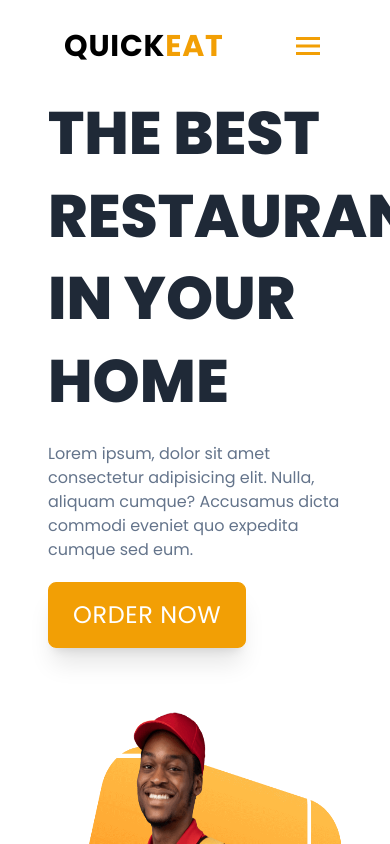
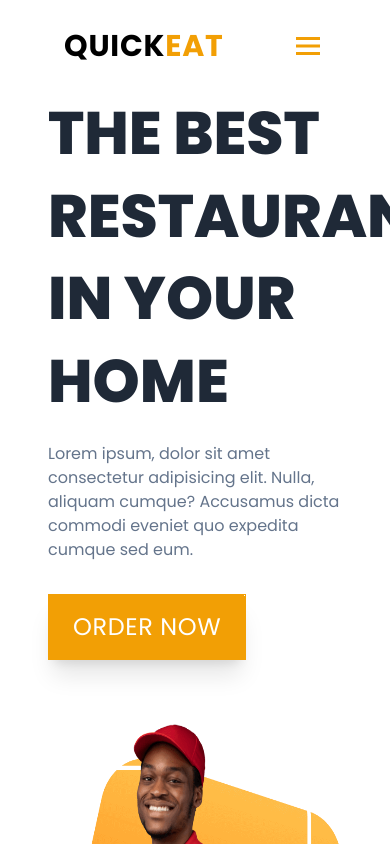
Before and after one commit to HasithKovinda/pizzify, a React (Vite) app: page / in a window 390 px wide. Shown: the top 844 px of the page. Built offline with nearby package versions, Linux system fonts and the light colour scheme.

Commit message:
add reuseable button component

```diff
--- a/src/UI/Hero.tsx
+++ b/src/UI/Hero.tsx
@@ -1,4 +1,5 @@
 import hero from "../asserts/hero.png";
+import Button from "../components/Button";
 
 function Hero() {
   return (
@@ -7,14 +8,12 @@ function Hero() {
         <h1 className="text-gray-800 text-6xl uppercase font-extrabold leading-snug">
           The Best Restaurants In Your Home
         </h1>
-        <p className="text-slate-500 mt-5">
+        <p className="text-slate-500 mt-5 mb-8">
           Lorem ipsum, dolor sit amet consectetur adipisicing elit. Nulla,
           aliquam cumque? Accusamus dicta commodi eveniet quo expedita cumque
           sed eum.
         </p>
-        <button className=" text-2xl btn text-white tracking-wide uppercase border border-primary py-4 px-6 mt-5 block rounded-lg hover:text-primary shadow-xl">
-          order now
-        </button>
+        <Button name="order now" />
       </div>
       <img
         src={hero}
--- /dev/null
+++ b/src/components/Button.tsx
@@ -0,0 +1,12 @@
+function Button({ name }: { name: string }) {
+  return (
+    <button
+      className=" text-2xl btn  text-white tracking-wide uppercase border border-primary py-4 px-6 hover:text-primary shadow-xl
+ focus:bg-yellow-500  focus:outline-none focus:ring focus:ring-yellow-500 focus:ring-offset-2 "
+    >
+      {name}
+    </button>
+  );
+}
+
+export default Button;
--- a/src/components/Favorite.tsx
+++ b/src/components/Favorite.tsx
@@ -1,5 +1,6 @@
 import { BiCookie } from "react-icons/bi";
 import favorite from "../asserts/fourite.png";
+import Button from "./Button";
 
 function Favorite() {
   return (
@@ -18,18 +19,16 @@ function Favorite() {
           <span className="text-primary">Pizza</span>
         </div>
       </div>
-      <div className="max-w-sm xl:max-w-xl mx-auto">
+      <div className="max-w-sm xl:max-w-xl mx-auto md:flex md:flex-col md:items-start">
         <h1 className="heading  text-4xl md:text-left lg:text-6xl">
           Food from your favorite restaurants to your table
         </h1>
-        <p className="text-lightGray text-center md:text-left text-2xl">
+        <p className="text-lightGray text-center md:text-left text-2xl mb-5">
           Pretium lectus quam id leo in vitae turpis massa sed. Lorem donec
           massa sapien faucibus et molestie. Vitae elementum curabitur vitae
           nunc.
         </p>
-        <button className=" text-2xl btn text-white mx-auto md:m-0 md:mt-5 tracking-wide uppercase border border-primary py-4 px-6 mt-5 block rounded-lg hover:text-primary shadow-xl">
-          order now
-        </button>
+        <Button name="order now" />
       </div>
     </section>
   );
--- a/src/components/Subscribe.tsx
+++ b/src/components/Subscribe.tsx
@@ -1,5 +1,6 @@
 import { BiBell } from "react-icons/bi";
 import subscribe from "../asserts/subscribe.png";
+import Button from "./Button";
 function Subscribe() {
   return (
     <section className="max-w-screen-2xl mx-auto mt-20 px-12 lg:flex lg:items-center lg:gap-8">
@@ -7,7 +8,7 @@ function Subscribe() {
         <img src={subscribe} alt="subscribe" className="block mx-auto" />
       </div>
       <div className="w-full mt-8 md:mt-8 mx-auto max-w-xl">
-        <h1 className="heading text-4xl xl:text-6xl">
+        <h1 className="heading text-4xl xl:text-6xl capitalize">
           Get the menu of your favorite restaurants every day
         </h1>
 
@@ -18,12 +19,7 @@ function Subscribe() {
             placeholder="Enter Email Address"
             className="text-xl py-4 px-10 shadow-xl placeholder:text-gray-400 placeholder:text-xl focus:outline-none focus:ring focus:ring-yellow-500"
           />
-          <button
-            className=" text-2xl btn text-white tracking-wide uppercase border border-primary py-4 px-6 hover:text-primary shadow-xl
-         focus:bg-yellow-500  focus:outline-none focus:ring focus:ring-yellow-500 focus:ring-offset-2 "
-          >
-            Subscribe
-          </button>
+          <Button name="Subscribe" />
         </div>
       </div>
     </section>
```
